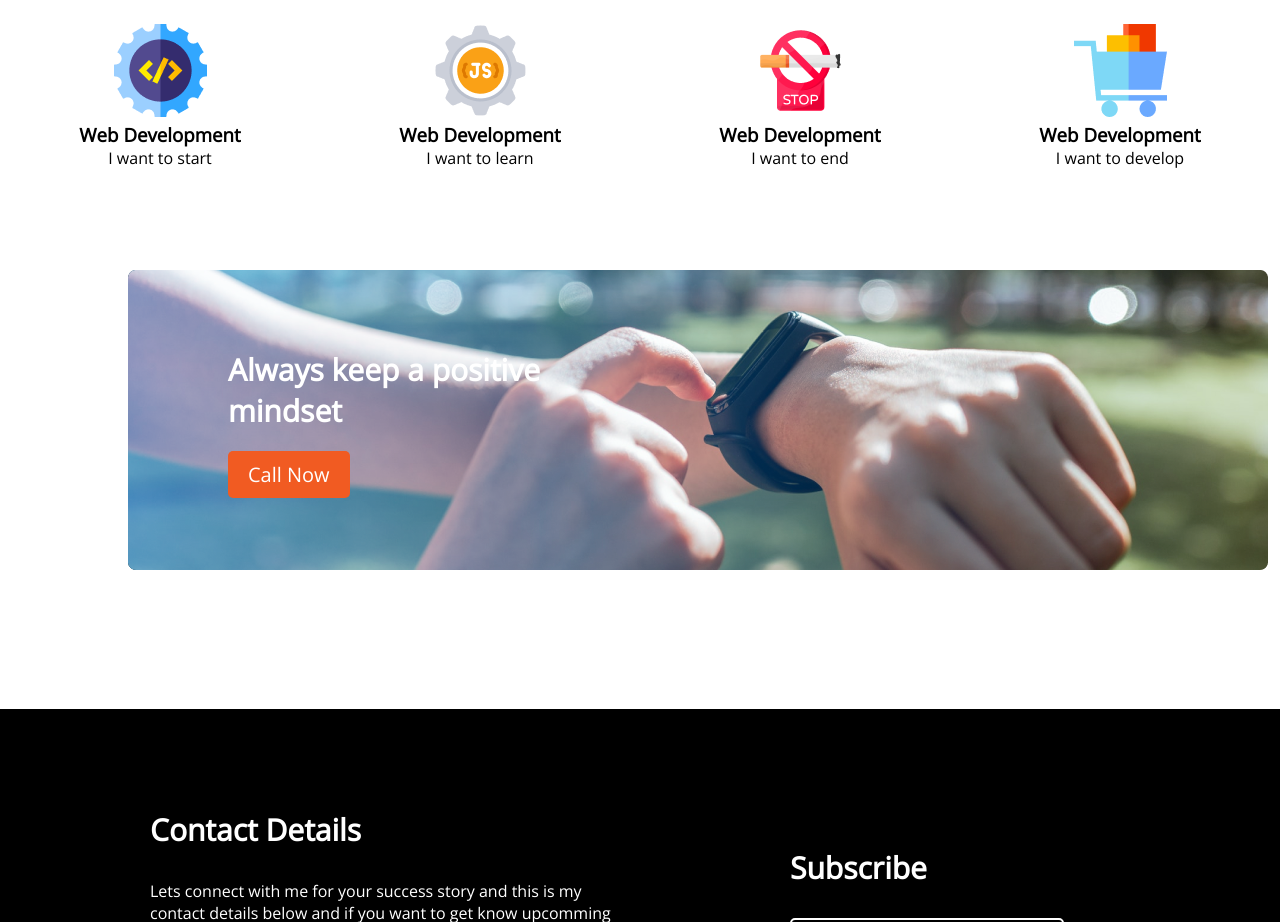
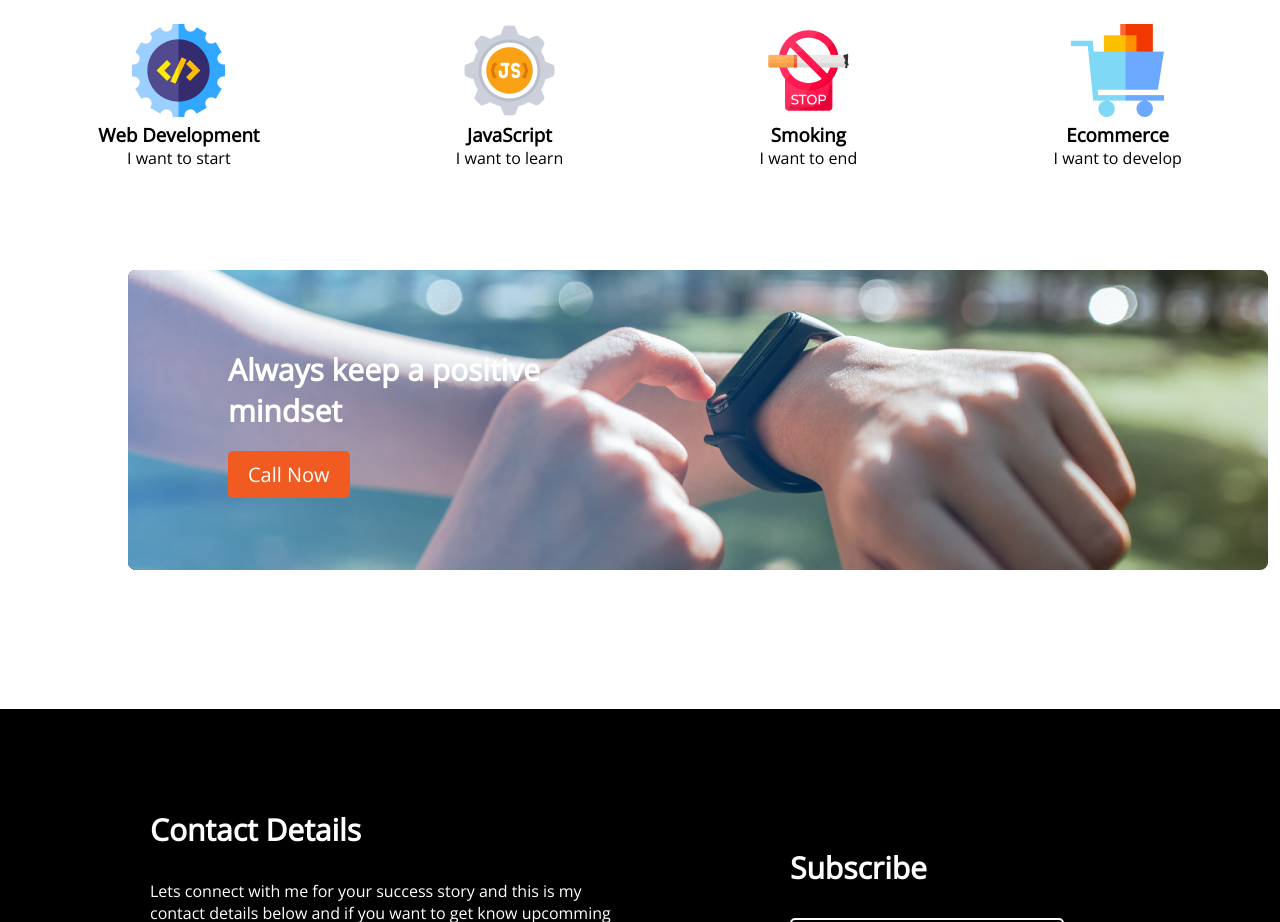
Before and after one commit to Maruf13/assignment1, a plain HTML site: page index.html in a window 1280 px wide. Shown: the part 1880-2802 px from the top of the page. Drawn offline with nearby package versions, Linux system fonts and the light colour scheme.

Commit message:
some edited

```diff
--- a/index.html
+++ b/index.html
@@ -88,17 +88,17 @@
                 </div>
                 <div class="item">
                     <img src="images/icons/js.png" alt="">
-                    <h3>Web Development</h3>
+                    <h3>JavaScript</h3>
                     <p>I want to learn</p>
                 </div>
                 <div class="item">
                     <img src="images/icons/smoke.png" alt="">
-                    <h3>Web Development</h3>
+                    <h3>Smoking</h3>
                     <p>I want to end</p>
                 </div>
                 <div class="item">
                     <img src="images/icons/ecom.png" alt="">
-                    <h3>Web Development</h3>
+                    <h3>Ecommerce</h3>
                     <p>I want to develop</p>
                 </div>
             </div>
```
